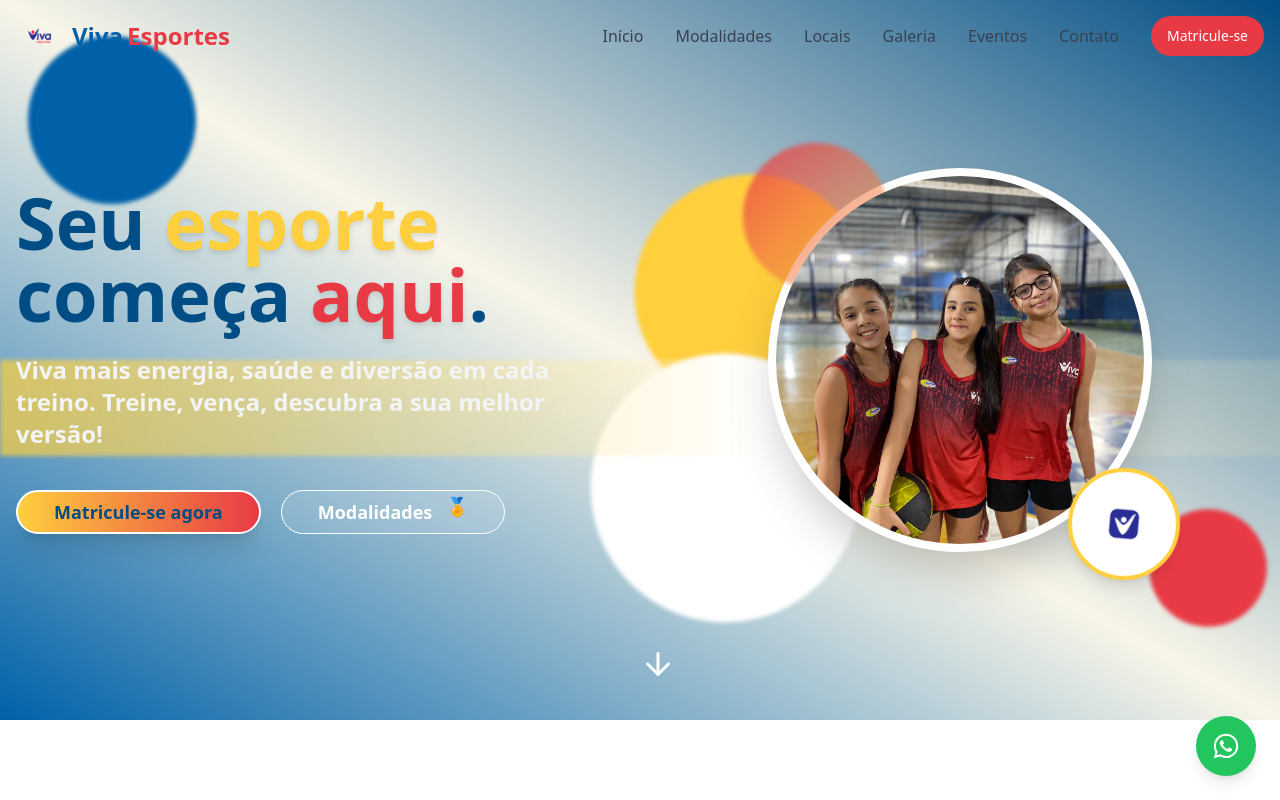
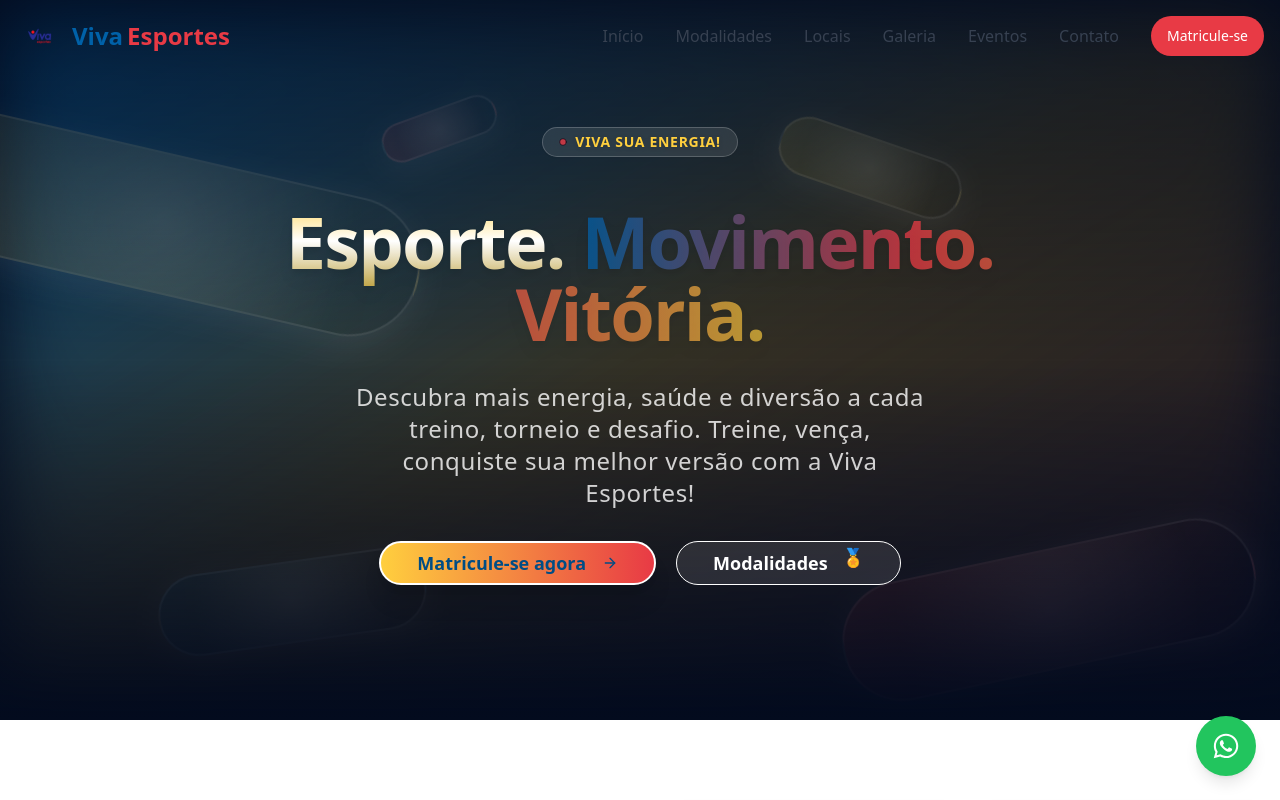
Before and after one commit to vivaesportes/viva-esportes-reimagined, a React (Vite) app: page / in a window 1280 px wide. Shown: the top 800 px of the page. Built offline with nearby package versions, Linux system fonts and the light colour scheme.

Commit message:
feat: Add HeroGeometric component
Adds a new HeroGeometric component with animations and geometric shapes.

```diff
--- a/src/components/home/Hero.tsx
+++ b/src/components/home/Hero.tsx
@@ -1,116 +1,198 @@
+
+"use client";
 
 import { motion } from "framer-motion";
-import { ArrowDown } from "lucide-react";
+import { Circle, ArrowRight } from "lucide-react";
+import { Link } from "react-router-dom";
 import { Button } from "@/components/ui/button";
-import { Link } from "react-router-dom";
+import { cn } from "@/lib/utils";
 
-// Hero animations variants
-const titleVariants = {
-  hidden: { opacity: 0, y: 40 },
-  visible: { opacity: 1, y: 0, transition: { type: "spring", duration: 1 } },
-};
-
-const subtitleVariants = {
-  hidden: { opacity: 0, y: 40 },
-  visible: {
+// Componente visual animado esportivo
+function ElegantShape({
+  className,
+  delay = 0,
+  width = 400,
+  height = 100,
+  rotate = 0,
+  gradient = "from-white/[0.09]",
+}: {
+  className?: string;
+  delay?: number;
+  width?: number;
+  height?: number;
+  rotate?: number;
+  gradient?: string;
+}) {
+  return (
+    <motion.div
+      initial={{
+        opacity: 0,
+        y: -120,
+        rotate: rotate - 12,
+      }}
+      animate={{
         opacity: 1,
         y: 0,
-    transition: { delay: 0.2, type: "spring", duration: 1 },
+        rotate: rotate,
+      }}
+      transition={{
+        duration: 2.2,
+        delay,
+        ease: [0.25, 0.85, 0.42, 0.96],
+        opacity: { duration: 1.2 },
+      }}
+      className={cn("absolute", className)}
+    >
+      <motion.div
+        animate={{
+          y: [0, 25, 0],
+        }}
+        transition={{
+          duration: 10,
+          repeat: Number.POSITIVE_INFINITY,
+          ease: "easeInOut",
+        }}
+        style={{
+          width,
+          height,
+        }}
+        className="relative"
+      >
+        <div
+          className={cn(
+            "absolute inset-0 rounded-full",
+            "bg-gradient-to-r to-transparent",
+            gradient,
+            "backdrop-blur-[1.5px] border-2 border-white/[0.11]",
+            "shadow-[0_8px_32px_0_rgba(255,255,255,0.08)]",
+            "after:absolute after:inset-0 after:rounded-full",
+            "after:bg-[radial-gradient(circle_at_50%_50%,rgba(255,255,255,0.12),transparent_72%)]"
+          )}
+        />
+      </motion.div>
+    </motion.div>
+  );
+}
+
+const fadeUpVariants = {
+  hidden: { opacity: 0, y: 30 },
+  visible: (i: number) => ({
+    opacity: 1,
+    y: 0,
+    transition: {
+      duration: 1,
+      delay: 0.6 + i * 0.23,
+      ease: [0.22, 0.6, 0.25, 1],
     },
-};
-
-const buttonVariants = {
-  hidden: { opacity: 0, scale: 0.95 },
-  visible: {
-    opacity: 1,
-    scale: 1,
-    transition: { delay: 0.4, type: "spring", duration: 0.8 },
-  },
-};
-
-const imgVariants = {
-  hidden: { opacity: 0, x: 70, scale: 0.96 },
-  visible: {
-    opacity: 1,
-    x: 0,
-    scale: 1,
-    transition: { delay: 0.25, type: "spring", duration: 1.2 },
-  },
+  }),
 };
 
 const Hero = () => {
-  // Dados para o botão Matricule-se
+  // Dados botão WhatsApp
   const whatsappNumber = "5531992901175";
-  const whatsappMessage = "Olá! Gostaria de saber mais sobre matrículas na Viva Esportes.";
-  const whatsappUrl = `https://wa.me/${whatsappNumber}?text=${encodeURIComponent(whatsappMessage)}`;
-
-  // Animação para as bolhas do fundo esportivo
-  const bubbles = [
-    { style: "left-8 top-10", color: "bg-viva-blue", opacity: "opacity-20", size: "w-40 h-40", delay: 0 },
-    { style: "right-4 bottom-24", color: "bg-viva-red", opacity: "opacity-20", size: "w-28 h-28", delay: 0.5 },
-    { style: "left-1/2 top-1/4", color: "bg-viva-yellow", opacity: "opacity-30", size: "w-56 h-56", delay: 1 },
-    { style: "right-1/3 top-1/2", color: "bg-white", opacity: "opacity-10", size: "w-64 h-64", delay: 0.7 },
-  ];
+  const whatsappMessage =
+    "Olá! Gostaria de saber mais sobre matrículas na Viva Esportes.";
+  const whatsappUrl = `https://wa.me/${whatsappNumber}?text=${encodeURIComponent(
+    whatsappMessage
+  )}`;
 
   return (
-    <section className="relative min-h-[90vh] flex items-center overflow-hidden bg-gradient-to-tr from-viva-blue via-viva-yellow/10 to-viva-darkBlue select-none">
-      {/* Fundo Esportivo: Gradientes, bolhas dinâmicas e faixas */}
-      <div className="absolute inset-0 z-0 pointer-events-none">
-        {/* Bolhas esportivas */}
-        {bubbles.map((bubble, idx) => (
-          <motion.div
-            key={idx}
-            className={`absolute rounded-full ${bubble.size} ${bubble.color} ${bubble.opacity}`}
-            initial={{ scale: 0, opacity: 0.15 }}
-            animate={{ scale: 1.05, opacity: 1 }}
-            transition={{
-              delay: bubble.delay,
-              type: "spring",
-              stiffness: 40,
-              duration: 1.4,
-            }}
-            style={{ filter: "blur(2px)" }}
-            // custom positioning handled by class
-            {...(bubble.style ? { className: `absolute rounded-full ${bubble.size} ${bubble.color} ${bubble.opacity} ${bubble.style}` } : {})}
+    <section className="relative min-h-[90vh] w-full flex items-center justify-center overflow-hidden bg-[#030B1E]">
+      {/* Fundo animado geométrico esportivo */}
+      <div className="absolute inset-0 bg-gradient-to-br from-viva-blue/70 via-viva-yellow/20 to-viva-red/10 blur-2xl" />
+      <div className="absolute inset-0 overflow-hidden">
+        <ElegantShape
+          delay={0.2}
+          width={520}
+          height={140}
+          rotate={13}
+          gradient="from-viva-yellow/[0.16]"
+          className="left-[-12vw] md:left-[-7vw] top-[10%] md:top-[18%]"
         />
-        ))}
-        {/* Faixa diagonal decorativa */}
-        <motion.div
-          className="absolute left-0 top-1/2 w-[120vw] h-24 -rotate-12 bg-gradient-to-r from-viva-yellow/70 via-white/30 to-viva-yellow/10 blur-[2px] opacity-50"
-          initial={{ opacity: 0, y: 50 }}
-          animate={{ opacity: 1, y: 0 }}
-          transition={{ delay: 0.5, duration: 1, type: "spring" }}
-          aria-hidden
+        <ElegantShape
+          delay={0.5}
+          width={420}
+          height={120}
+          rotate={-12}
+          gradient="from-viva-red/[0.18]"
+          className="right-[-8vw] md:right-[2vw] top-[67%] md:top-[73%]"
+        />
+        <ElegantShape
+          delay={0.35}
+          width={270}
+          height={82}
+          rotate={-8}
+          gradient="from-viva-blue/[0.13]"
+          className="left-[7vw] md:left-[12vw] bottom-[3%] md:bottom-[14%]"
+        />
+        <ElegantShape
+          delay={0.5}
+          width={190}
+          height={60}
+          rotate={19}
+          gradient="from-viva-yellow/[0.14]"
+          className="right-[19vw] md:right-[24vw] top-[11%] md:top-[16%]"
+        />
+        <ElegantShape
+          delay={0.7}
+          width={120}
+          height={40}
+          rotate={-20}
+          gradient="from-viva-red/[0.15]"
+          className="left-[21vw] md:left-[29vw] top-[6%] md:top-[12%]"
         />
       </div>
-      {/* Conteúdo principal */}
-      <div className="container mx-auto px-4 z-10 relative">
-        <div className="flex flex-col md:flex-row items-center justify-between gap-8">
-          {/* Texto Hero */}
-          <div className="md:w-7/12 lg:w-6/12 text-white text-center md:text-left">
-            <motion.h1
-              className="text-[2.6rem] leading-tight sm:text-5xl md:text-6xl lg:text-7xl font-black mb-6 animate-fade-in"
-              variants={titleVariants}
+      {/* Conteúdo principal: textos esportivos */}
+      <div className="relative z-10 container mx-auto px-4">
+        <div className="max-w-4xl mx-auto text-center flex flex-col items-center">
+          {/* Badge esportivo animado */}
+          <motion.div
+            custom={0}
+            variants={fadeUpVariants}
+            initial="hidden"
+            animate="visible"
+            className="inline-flex items-center gap-2 px-4 py-1 rounded-full bg-white/10 border border-white/20 mb-8 md:mb-12 shadow-sm backdrop-blur"
+          >
+            <Circle className="h-2 w-2 fill-viva-red/80" />
+            <span className="text-sm text-viva-yellow tracking-wider font-bold uppercase drop-shadow">
+              Viva sua energia!
+            </span>
+          </motion.div>
+          {/* Título com animação gradient esportiva */}
+          <motion.div
+            custom={1}
+            variants={fadeUpVariants}
+            initial="hidden"
+            animate="visible"
+            className="w-full"
+          >
+            <h1 className="text-4xl sm:text-6xl md:text-7xl font-extrabold mb-5 md:mb-8 tracking-tight leading-tight drop-shadow-lg">
+              <span className="bg-clip-text text-transparent bg-gradient-to-b from-viva-yellow via-white to-viva-yellow/70">
+                Esporte.{" "}
+              </span>
+              <span className="bg-clip-text text-transparent bg-gradient-to-r from-viva-blue/90 via-viva-red/90 to-viva-yellow/80 animate-[pulse_7s_ease-in-out_infinite]">
+                Movimento. Vitória.
+              </span>
+            </h1>
+          </motion.div>
+          {/* Subtítulo com animação */}
+          <motion.div
+            custom={2}
+            variants={fadeUpVariants}
             initial="hidden"
             animate="visible"
           >
-              Seu <span className="text-viva-yellow drop-shadow-md">esporte</span>
-              <br />
-              começa <span className="text-viva-red drop-shadow-md">aqui</span>.
-            </motion.h1>
-            <motion.p
-              className="text-lg sm:text-xl md:text-2xl mb-10 text-gray-100 font-semibold max-w-xl mx-auto md:mx-0 animate-fade-in"
-              variants={subtitleVariants}
+            <p className="text-base sm:text-lg md:text-2xl text-white/80 mb-8 leading-relaxed font-light tracking-wide max-w-xl mx-auto">
+              Descubra mais energia, saúde e diversão a cada treino, torneio e desafio. Treine, vença, conquiste sua melhor versão com a Viva Esportes!
+            </p>
+          </motion.div>
+          {/* Botões de ação */}
+          <motion.div
+            custom={3}
+            variants={fadeUpVariants}
             initial="hidden"
             animate="visible"
-            >
-              Viva mais energia, saúde e diversão em cada treino. Treine, vença, descubra a sua melhor versão!
-            </motion.p>
-            <motion.div
-              className="flex flex-col sm:flex-row gap-5 justify-center md:justify-start"
-              variants={buttonVariants}
-              initial="hidden"
-              animate="visible"
+            className="flex flex-col sm:flex-row gap-5 justify-center w-full mb-2"
           >
             <Button
               asChild
@@ -119,6 +201,7 @@ const Hero = () => {
             >
               <a href={whatsappUrl} target="_blank" rel="noopener noreferrer">
                 Matricule-se agora
+                <ArrowRight className="inline-block ml-2" size={22} />
               </a>
             </Button>
             <Button
@@ -132,85 +215,9 @@ const Hero = () => {
             </Button>
           </motion.div>
         </div>
-          {/* Imagem Hero dinâmica */}
-          <motion.div
-            className="md:w-5/12 lg:w-6/12 flex justify-center items-center relative"
-            variants={imgVariants}
-            initial="hidden"
-            animate="visible"
-          >
-            <div className="relative group">
-              <motion.div
-                className="absolute -top-6 -left-6 w-36 h-36 bg-gradient-to-br from-viva-red/80 to-viva-yellow/40 rounded-full rotate-6 blur-[2px] z-0 group-hover:scale-110 transition-transform"
-                animate={{ scale: [1, 1.08, 1] }}
-                transition={{
-                  repeat: Infinity,
-                  repeatType: "mirror",
-                  duration: 2.7,
-                  type: "tween",
-                }}
-              />
-              <div className="overflow-hidden rounded-full shadow-2xl border-8 border-white hover:scale-105 transition-transform bg-white w-72 h-72 md:w-96 md:h-96">
-                <motion.img
-                  src="/lovable-uploads/69396e5e-96fd-431e-9bb1-29b8a6da9069.png"
-                  alt="Praticando esporte"
-                  className="w-full h-full object-cover"
-                  initial={{ scale: 1.06 }}
-                  animate={{ scale: [1.06, 1, 1.06] }}
-                  transition={{
-                    repeat: Infinity,
-                    repeatType: "mirror",
-                    duration: 3.7,
-                    type: "tween",
-                  }}
-                  draggable={false}
-                />
       </div>
-              {/* Logo esportivo circulando */}
-              <motion.div
-                className="absolute -bottom-7 -right-7 w-28 h-28 bg-white rounded-full flex items-center justify-center border-4 border-viva-yellow shadow-lg"
-                animate={{ rotate: [0, 25, -15, 0] }}
-                transition={{
-                  repeat: Infinity,
-                  repeatType: "mirror",
-                  duration: 3,
-                  type: "tween",
-                }}
-              >
-                <img
-                  src="/lovable-uploads/4aad2750-d3a5-4e37-839b-5eef7c466b7c.png"
-                  alt="Logo Viva Esportes"
-                  className="w-20 h-20 object-contain"
-                  draggable={false}
-                />
-              </motion.div>
-            </div>
-          </motion.div>
-        </div>
-      </div>
-
-      {/* Indicador para rolar para baixo */}
-      <motion.div
-        className="absolute bottom-8 left-1/2 -translate-x-1/2 z-20 text-white cursor-pointer animate-bounce"
-        animate={{ y: [0, 18, 0] }}
-        transition={{ repeat: Infinity, duration: 1.8 }}
-        role="button"
-        tabIndex={0}
-        aria-label="Role para baixo"
-        onClick={() => {
-          window.scrollTo({
-            top: window.innerHeight,
-            behavior: "smooth",
-          });
-        }}
-        onKeyDown={e => {
-          if (e.key === "Enter" || e.key === " ") {
-            window.scrollTo({ top: window.innerHeight, behavior: "smooth" });
-          }
-        }}
-      >
-        <ArrowDown size={36} />
-      </motion.div>
+      {/* Degrade de overlay para dar profundidade */}
+      <div className="absolute inset-0 bg-gradient-to-t from-[#030B1E] via-transparent to-[#030B1E]/65 pointer-events-none" />
     </section>
   );
 };
```
Lines whose indentation alone changed are shown as unchanged.
